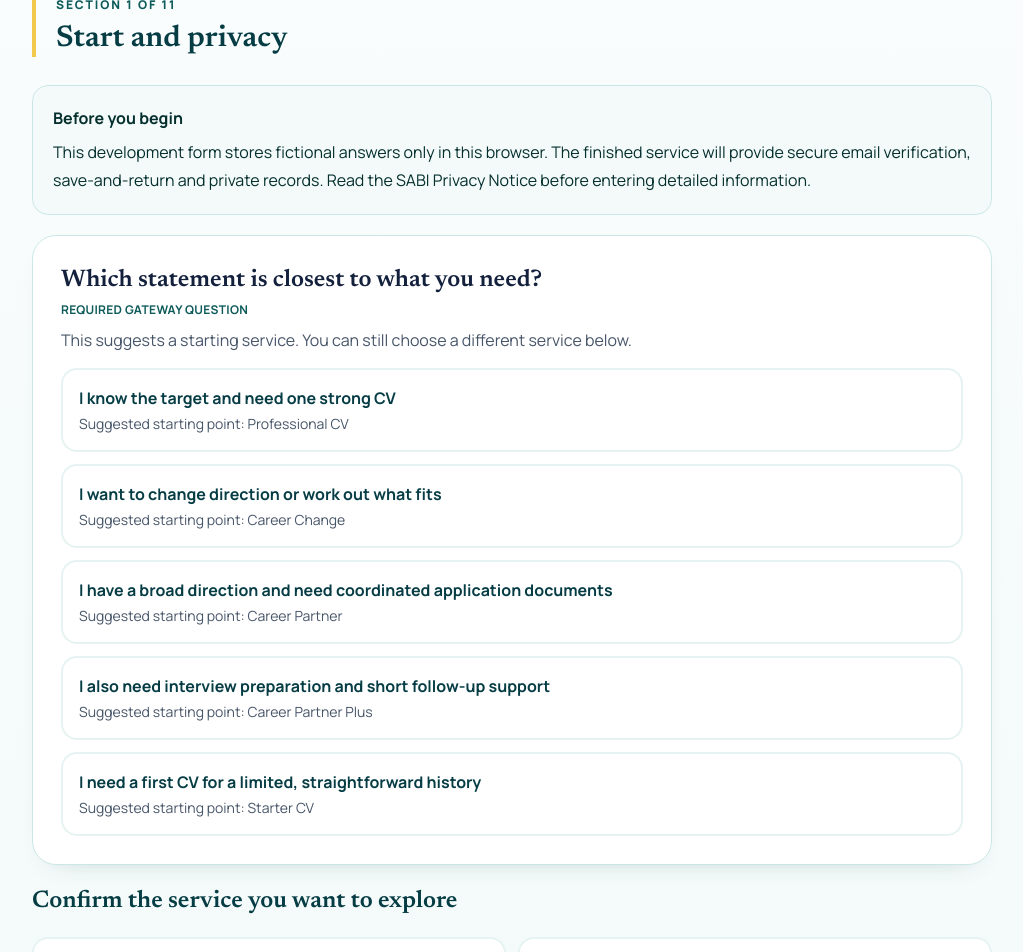
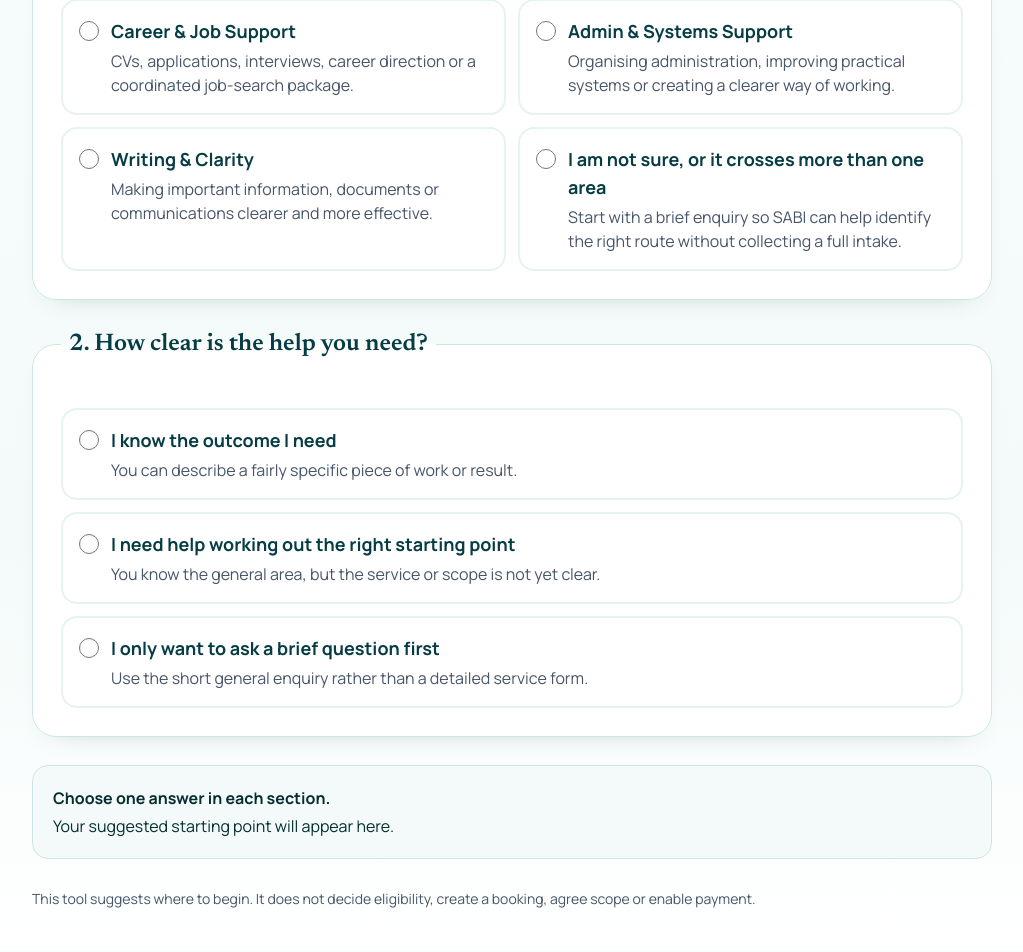
Before and after one commit to kizmissy-creator/sabi-website, a React (Vite) app in the folder career-partner-onboarding/: page / in a window 1280 px wide. Shown: the part 540-1492 px from the top of the page, without its empty margins (128-1151 px from the left). Built offline with nearby package versions, Linux system fonts and the light colour scheme; the HTML template or start-up script is replaced by a standard one.

Commit message:
Add starting point service router

```diff
--- a/career-partner-onboarding/src/App.tsx
+++ b/career-partner-onboarding/src/App.tsx
@@ -39,6 +39,7 @@
 }
 
 function App() {
+  const [journey, setJourney] = useState<'router' | 'career'>('router')
   const [answers, setAnswers] = useState<Answers>(initialAnswers)
   const [step, setStep] = useState(0)
   const [saveMessage, setSaveMessage] = useState('Development mode: fictional data only. Nothing is submitted.')
@@ -194,9 +195,12 @@
     true, true, true, true,
   ]
 
+  if (journey === 'router') return <StartingPointRouter onStartCareer={() => setJourney('career')} />
+
   return <div className="min-h-screen">
     <PageHeader currentStep={step + 1} totalSteps={sections.length} stepLabel={sections[step][1]} />
     <div className="border-b border-amber-300 bg-amber-50 px-5 py-3 text-center text-sm font-bold text-amber-950">Development shell · use fictional information only · uploads, verification, submission and payment are simulated</div>
+    <div className="mx-auto max-w-6xl px-5 pt-6 sm:px-8"><button type="button" onClick={() => setJourney('router')} className="font-bold text-teal-800 underline decoration-2 underline-offset-4">← Back to Find Your Starting Point</button></div>
     <main>
       <section className="border-b border-teal-200/60"><div className="mx-auto grid max-w-6xl gap-7 px-5 py-10 sm:px-8 lg:grid-cols-[1fr_22rem]">
         <div><p className="eyebrow mb-3">SABI Career Support</p><h1 className="font-display text-4xl font-semibold text-teal-900 sm:text-5xl">A thoughtful intake, built around real life</h1><p className="mt-4 max-w-3xl text-lg leading-8 text-slate-700">Use existing documents where helpful, answer in your own words and skip optional details you would rather discuss directly.</p></div>
@@ -320,6 +324,69 @@
   </div>
 }
 
+type StartingArea = 'career' | 'admin' | 'writing' | 'unsure'
+type StartingStyle = 'defined' | 'explore' | 'enquiry'
+
+const startingAreas: Array<{ id: StartingArea, title: string, description: string }> = [
+  { id: 'career', title: 'Career & Job Support', description: 'CVs, applications, interviews, career direction or a coordinated job-search package.' },
+  { id: 'admin', title: 'Admin & Systems Support', description: 'Organising administration, improving practical systems or creating a clearer way of working.' },
+  { id: 'writing', title: 'Writing & Clarity', description: 'Making important information, documents or communications clearer and more effective.' },
+  { id: 'unsure', title: 'I am not sure, or it crosses more than one area', description: 'Start with a brief enquiry so SABI can help identify the right route without collecting a full intake.' },
+]
+
+const startingStyles: Array<{ id: StartingStyle, title: string, description: string }> = [
+  { id: 'defined', title: 'I know the outcome I need', description: 'You can describe a fairly specific piece of work or result.' },
+  { id: 'explore', title: 'I need help working out the right starting point', description: 'You know the general area, but the service or scope is not yet clear.' },
+  { id: 'enquiry', title: 'I only want to ask a brief question first', description: 'Use the short general enquiry rather than a detailed service form.' },
+]
+
+function StartingPointRouter({ onStartCareer }: { onStartCareer: () => void }) {
+  const [area, setArea] = useState<StartingArea | ''>('')
+  const [style, setStyle] = useState<StartingStyle | ''>('')
+  const result = useMemo(() => {
+    if (!area || !style) return null
+    if (area === 'unsure' || style === 'enquiry') return {
+      eyebrow: 'Brief enquiry',
+      title: 'Start with the general enquiry',
+      body: 'This keeps the first contact short. You do not need to complete a detailed service form until the right route is clear.',
+      action: 'enquiry' as const,
+    }
+    if (area === 'career') return {
+      eyebrow: style === 'explore' ? 'Career route · guided start' : 'Career route',
+      title: style === 'explore' ? 'Explore Career & Job Support' : 'Continue to Career & Job Support',
+      body: 'The Career development journey can suggest a service from your answers. It is a guide rather than an automatic acceptance or suitability decision.',
+      action: 'career' as const,
+    }
+    if (area === 'admin') return {
+      eyebrow: 'Admin & Systems route',
+      title: 'Admin & Systems Support is the closest starting point',
+      body: 'Its dedicated public page and separate intake are still being built. Use the brief enquiry for now; do not enter Admin information into the Career form.',
+      action: 'enquiry' as const,
+    }
+    return {
+      eyebrow: 'Writing & Clarity route',
+      title: 'Writing & Clarity is the closest starting point',
+      body: 'Its dedicated public page and separate intake are still being built. Use the brief enquiry for now; do not enter Writing information into the Career form.',
+      action: 'enquiry' as const,
+    }
+  }, [area, style])
+
+  return <div className="min-h-screen">
+    <header className="border-b border-teal-200 bg-white"><div className="mx-auto flex max-w-6xl items-center justify-between gap-5 px-5 py-5 sm:px-8"><a href="../index.html" aria-label="SABI home" className="flex items-center gap-3"><img src="/sabi-mark.png" alt="" className="h-11 w-11 object-contain" /><span className="font-display text-2xl font-semibold text-teal-900">SABI</span></a><span className="rounded-full bg-teal-50 px-4 py-2 text-sm font-bold text-teal-800">Find Your Starting Point</span></div></header>
+    <div className="border-b border-amber-300 bg-amber-50 px-5 py-3 text-center text-sm font-bold text-amber-950">Development shell · fictional information only · this router does not submit or transmit answers</div>
+    <main>
+      <section className="border-b border-teal-200/60"><div className="mx-auto max-w-5xl px-5 py-12 sm:px-8 sm:py-16"><p className="eyebrow">One short route into SABI</p><h1 className="mt-3 max-w-3xl font-display text-4xl font-semibold text-teal-900 sm:text-5xl">What would you like help with?</h1><p className="mt-5 max-w-3xl text-lg leading-8 text-slate-700">Answer two broad questions. We will point you towards a service or the brief enquiry form. These answers stay in this page and are not saved.</p></div></section>
+      <section className="mx-auto max-w-5xl space-y-7 px-5 py-10 sm:px-8">
+        <fieldset className="rounded-3xl border border-teal-200 bg-white p-5 shadow-card sm:p-7"><legend className="px-2 font-display text-2xl font-semibold text-teal-900">1. Which area is closest to what you need?</legend><div className="mt-5 grid gap-3 sm:grid-cols-2">{startingAreas.map((item) => <label key={item.id} className={`block cursor-pointer rounded-2xl border-2 p-4 transition ${area === item.id ? 'border-teal-700 bg-teal-50' : 'border-teal-100 bg-white hover:border-teal-400'}`}><span className="flex gap-3"><input type="radio" name="starting-area" value={item.id} checked={area === item.id} onChange={() => setArea(item.id)} className="mt-1 h-5 w-5 shrink-0 accent-teal-800" /><span><strong className="block text-lg text-teal-900">{item.title}</strong><span className="mt-1 block leading-6 text-slate-600">{item.description}</span></span></span></label>)}</div></fieldset>
+        <fieldset className="rounded-3xl border border-teal-200 bg-white p-5 shadow-card sm:p-7"><legend className="px-2 font-display text-2xl font-semibold text-teal-900">2. How clear is the help you need?</legend><div className="mt-5 grid gap-3">{startingStyles.map((item) => <label key={item.id} className={`block cursor-pointer rounded-2xl border-2 p-4 transition ${style === item.id ? 'border-teal-700 bg-teal-50' : 'border-teal-100 bg-white hover:border-teal-400'}`}><span className="flex gap-3"><input type="radio" name="starting-style" value={item.id} checked={style === item.id} onChange={() => setStyle(item.id)} className="mt-1 h-5 w-5 shrink-0 accent-teal-800" /><span><strong className="block text-lg text-teal-900">{item.title}</strong><span className="mt-1 block leading-6 text-slate-600">{item.description}</span></span></span></label>)}</div></fieldset>
+        {!result && <aside aria-live="polite" className="rounded-2xl border border-teal-200 bg-teal-50 p-5 text-teal-950"><strong>Choose one answer in each section.</strong><p className="mt-1">Your suggested starting point will appear here.</p></aside>}
+        {result && <section aria-live="polite" aria-labelledby="starting-result" className="rounded-3xl border-2 border-teal-700 bg-teal-50 p-6 sm:p-8"><p className="eyebrow">{result.eyebrow}</p><h2 id="starting-result" className="mt-2 font-display text-3xl font-semibold text-teal-900">{result.title}</h2><p className="mt-3 max-w-3xl leading-7 text-slate-700">{result.body}</p><div className="mt-6 flex flex-col gap-3 sm:flex-row">{result.action === 'career' ? <button type="button" onClick={onStartCareer} className="rounded-xl bg-teal-800 px-6 py-3 font-extrabold text-white">Continue to the Career development journey →</button> : <a href="../index.html#contact" className="rounded-xl bg-teal-800 px-6 py-3 text-center font-extrabold text-white">Go to the brief enquiry →</a>}<button type="button" onClick={() => { setArea(''); setStyle('') }} className="rounded-xl border-2 border-teal-700 px-6 py-3 font-bold text-teal-800">Start again</button></div></section>}
+        <p className="text-sm leading-6 text-slate-600">This tool suggests where to begin. It does not decide eligibility, create a booking, agree scope or enable payment.</p>
+      </section>
+    </main>
+  </div>
+}
+
 function Field({ label, help, optional = true, children }: { label: string, help?: string, optional?: boolean, children: ReactNode }) {
   return <section className="rounded-3xl border border-teal-200 bg-white p-5 shadow-card sm:p-7"><div className="mb-4"><h3 className="font-display text-2xl font-semibold text-ink">{label}</h3><span className={`text-xs font-bold uppercase tracking-wide ${optional ? 'text-slate-500' : 'text-teal-700'}`}>{optional ? 'Optional unless marked or required by your route' : 'Required gateway question'}</span>{help && <p className="mt-2 leading-6 text-slate-600">{help}</p>}</div>{children}</section>
 }
```
